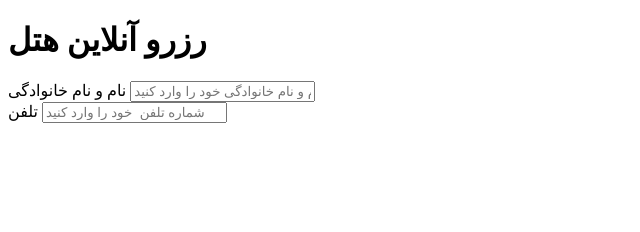
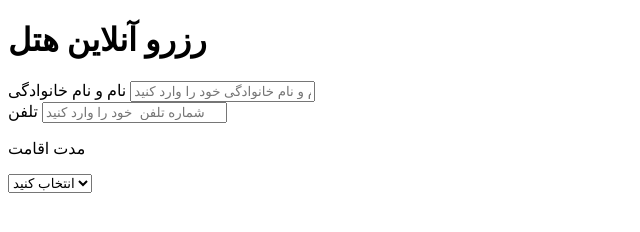
Before and after one commit to Raaa5787/html_page, a plain HTML site: page index.html in a window 1280 px wide. Shown: the whole page, without its empty margins (0-640 px from the left). Drawn offline with Linux system fonts and the light colour scheme.

Commit message:
dropdown list for days

```diff
--- a/index.html
+++ b/index.html
@@ -33,6 +33,15 @@
               placeholder="شماره تلفن  خود را وارد کنید"
             />
           </div>
+          <div class="form-group">
+            <p>مدت اقامت</p>
+            <select id="dropdown" name="time" class="form-control" required>
+              <option disabled selected value>انتخاب کنید</option>
+              <option value="3">سه روز</option>
+              <option value="5">پنج روز</option>
+              <option value="7">هفت روز</option>
+            </select>
+          </div>
       </form>
     </div>
   </body>
```
